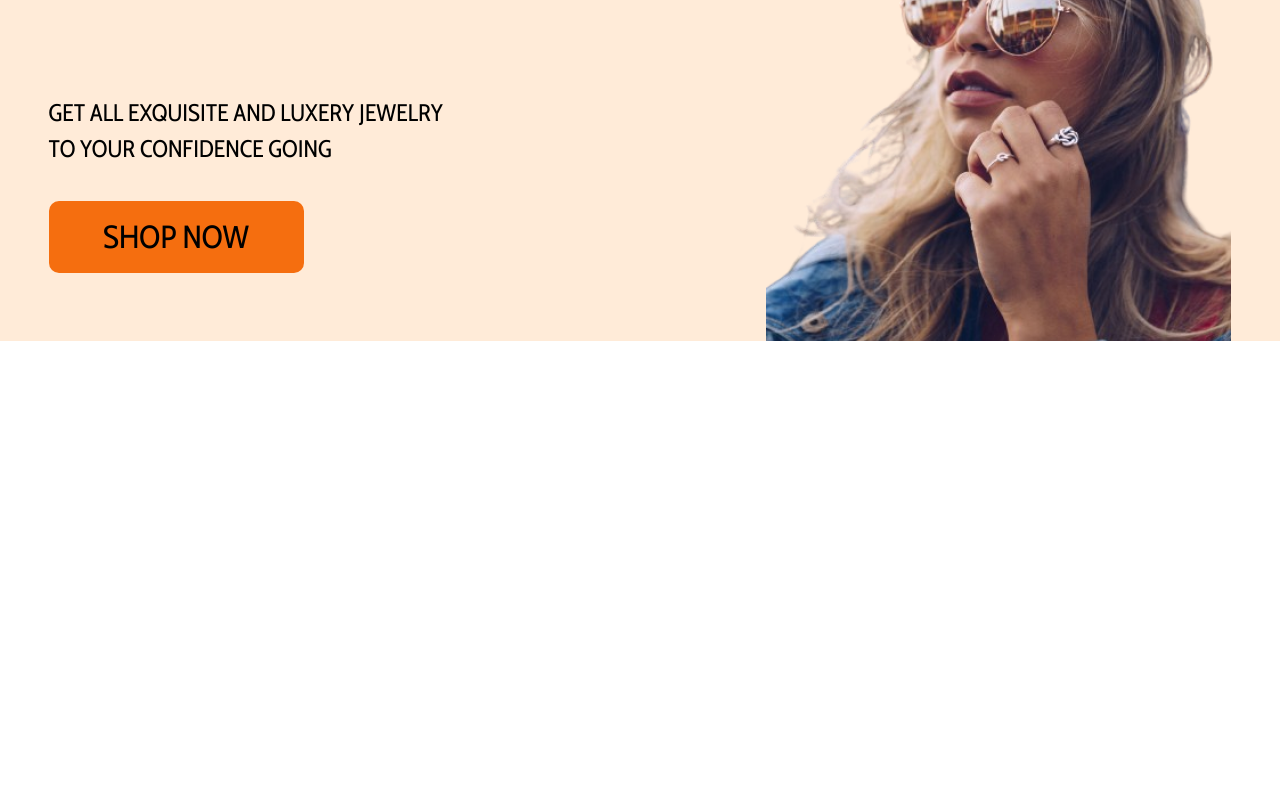
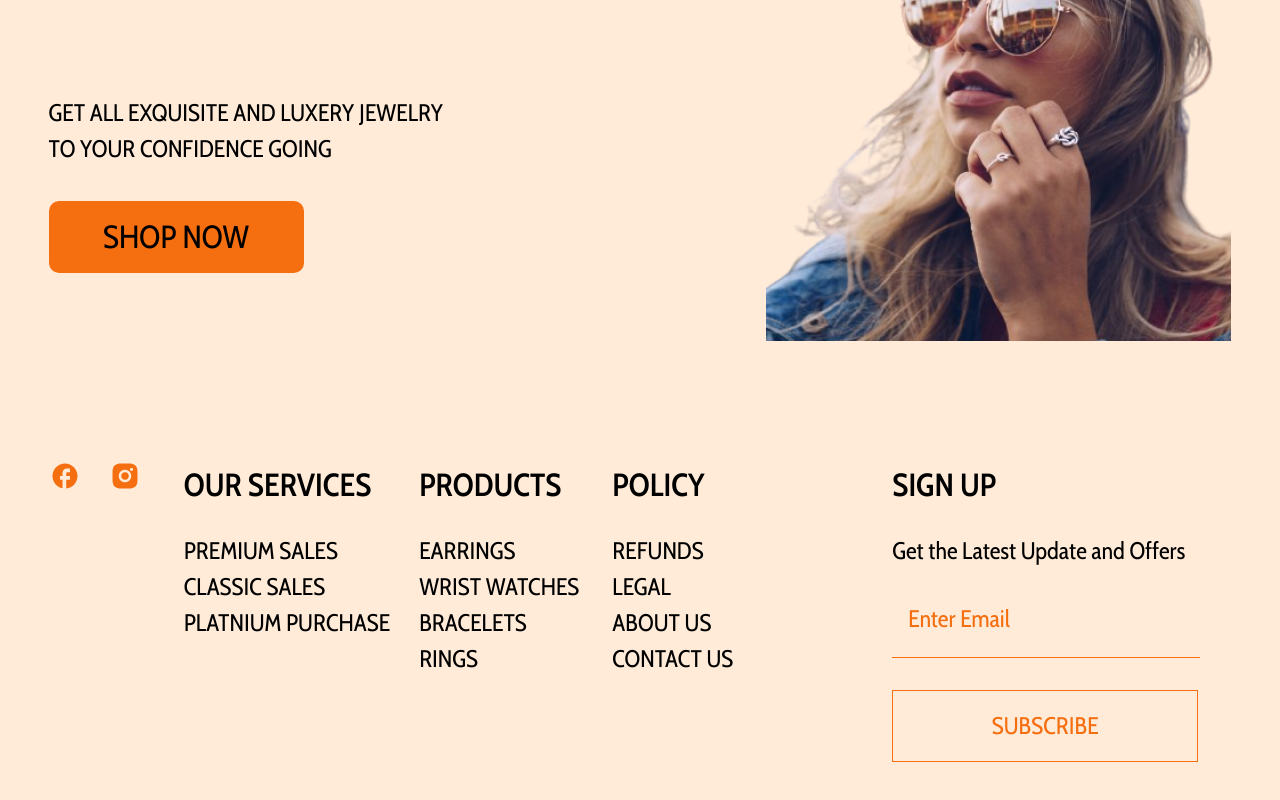
Before and after one commit to Chiisom03/hng_stage_2, a React (Vite) app: page / in a window 1280 px wide. Shown: the part 286-1086 px from the top of the page. Before the commit the page ends 800 px from the top, so only its background shows below. Built offline with nearby package versions, Linux system fonts and the light colour scheme.

Commit message:
Auto commit at 2024-07-09 21:16:39

```diff
--- a/src/App.tsx
+++ b/src/App.tsx
@@ -1,5 +1,5 @@
 import Navbar from "./components/header/navbar"
-// import Footer from "./components/footer"
+import Footer from "./components/footer"
 import { AppRouter } from "./routes"
 
 function App() {
@@ -8,7 +8,7 @@ function App() {
     <div className="w-full bg-[#FBFBFB] font-cabin">
       <Navbar />
       <AppRouter />
-      {/* <Footer /> */}
+      <Footer />
     </div>
   )
 }
--- a/src/assets/css/index.css
+++ b/src/assets/css/index.css
@@ -45,11 +45,11 @@
   }
 
   .footer_links {
-    @apply mt-6 text-sm-text w-max;
+    @apply mt-6 text-[20px] lg:mb-4 mb-5 lg:text-sm-text w-max;
   }
 
   .footer_link_title {
-    @apply text-2xl font-semibold text-md-text;
+    @apply font-semibold text-[28px] lg:text-md-text;
   }
 
   .icons {
--- a/src/components/commons/button.tsx
+++ b/src/components/commons/button.tsx
@@ -15,7 +15,7 @@ const Button: FC<ButtonProps> = ({ btnText, width, onClick, hasBorder, type }) =
         hasBorder ? (
           <button
             onClick={onClick} type={type ?? 'button'}
-            className={`border duration-300 border-t-orange uppercase text-sm-text h-[72px] bg-transparent text-t-orange ${width ?? 'w-[306px]'}`}>
+            className={`border duration-300 border-t-orange uppercase text-sm-text h-[72px] bg-transparent text-t-orange ${width ?? 'w-full lg:w-[306px]'}`}>
             {btnText}
           </button>) : (
           <button
--- a/src/components/footer.tsx
+++ b/src/components/footer.tsx
@@ -8,17 +8,19 @@ const Footer = () => {
 
   const [subscriptionEmail, setSubscriptionEmail] = useState('');
   return (
-    <footer className="bg-primary text-black pt-[120px] h-[560px]">
-      <div className="max-w-[1182px] mx-auto flex flex-col items-center justify-center px-[160px]">
-        <div className="flex flex-col md:flex-row items-start justify-center w-full">
+    <footer className="bg-primary text-black pt-[120px] h-[1200px] lg:h-[560px]">
+      <div className="max-w-[1182px] mx-auto flex flex-col items-center justify-center lg:px-[160px] w-full px-4">
 
-          <div className="footer_link_container mr-[74px]">
+        <div className="flex flex-col lg:flex-row items-start justify-center w-full">
+
+          <div className="footer_link_container mr-[74px] mb-[56px] lg:mb-0 items-center justify-center lg:items-start lg:justify-start w-full">
             <div className="flex gap-x-[30px] items-center justify-center">
               <img src={FacebookIcon} alt="facebook icon" className="w-[50px]" />
               <img src={InstagramIcon} alt="instagram icon" className="w-[50px]" />
             </div>
           </div>
 
+          <div className="lg:flex grid grid-cols-2 gap-y-[31px] lg:gap-y-0 items-start justify-center w-full">
             <div className="footer_link_container mr-[29px]">
               <h1 className="footer_link_title">OUR SERVICES</h1>
               <ul className="footer_links">
@@ -28,7 +30,7 @@ const Footer = () => {
               </ul>
             </div>
 
-          <div className="footer_link_container mr-[33px]">
+            <div className="footer_link_container mr-[33px] mt[31px] lg:mt-0">
               <h1 className="footer_link_title">PRODUCTS</h1>
               <ul className="footer_links">
                 <li><a href="/">EARRINGS</a></li>
@@ -47,18 +49,22 @@ const Footer = () => {
                 <li><a href="">CONTACT US</a></li>
               </ul>
             </div>
-          <div className="footer_link_container">
+          </div>
+          <div className="footer_link_container order-first lg:order-last w-full">
             <h1 className="footer_link_title">SIGN UP</h1>
-            <form className="text-sm-text mt-6">
+
+            <form className="text-sm-text mt-6 w-full">
               <p>Get the Latest Update and Offers</p>
 
-              <input className='bg-transparent border-b border-b-t-orange pb-5 pt-8 pl-4 mb-8 placeholder:text-t-orange outline-none w-[308px]'
+              <input className='bg-transparent border-b border-b-t-orange pb-5 pt-8 pl-4 mb-8 placeholder:text-t-orange outline-none lg:w-[308px] w-full'
                 type="text"
                 value={subscriptionEmail}
                 placeholder="Enter Email"
                 onChange={(e) => setSubscriptionEmail(e.target.value)} />
 
+              <div className="mb-[64px] lg:mb-0">
                 <Button btnText="subscribe" hasBorder type="submit" />
+              </div>
 
             </form>
           </div>
--- a/src/components/header/hero.tsx
+++ b/src/components/header/hero.tsx
@@ -29,8 +29,8 @@ const MobileHero = () => {
 }
 const DesktopHero = () => {
   return (
-    <div className="lg:flex hidden bg-primary w-full flex-col justify-center items-center h-[500px]">
-      <div className="max-w-[1182px] mx-auto w-full flex flex-col lg:flex-row justify-center items-center space-x-[83px]">
+    <div className="lg:flex hidden bg-primary w-full flex-col justify-center items-center h-[500px] max-w-screen">
+      <div className="max-w-[1182px] px-auto w-full flex flex-col lg:flex-row justify-center items-center space-x-[83px]">
 
         <div className="flex flex-col justify-between mb-[89px]">
           <h1 className="text-[96px] font-bold text-black mt-[51px] mb-[79px] w-max">THE NEW RETRO</h1>
```
Lines whose indentation alone changed are shown as unchanged.
